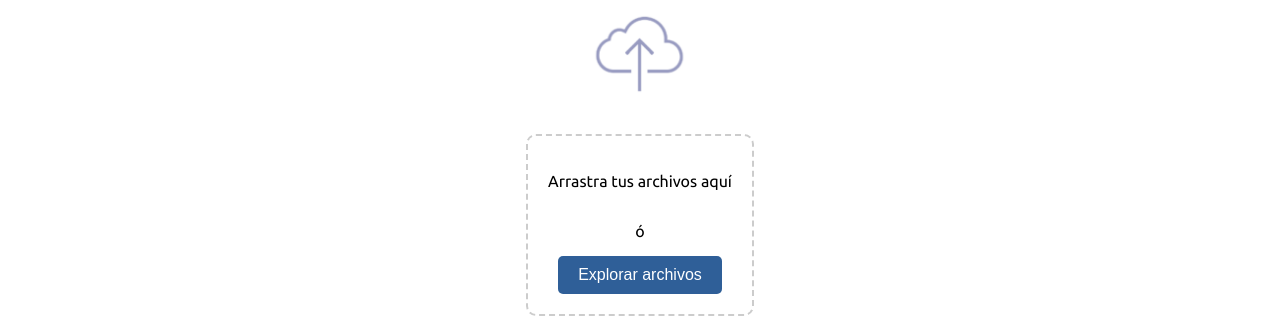
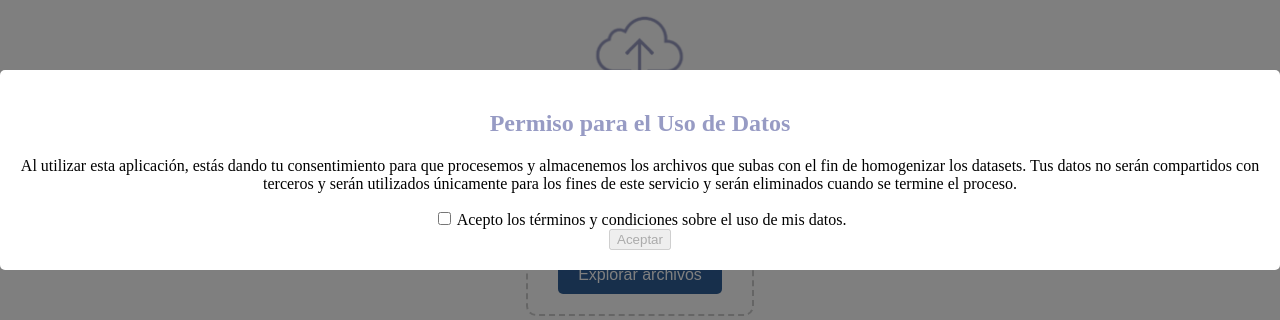
Before and after one commit to ReefByte/Front_Datagenization, an Angular app: page / in a window 1280 px wide. Shown: the part 230-550 px from the top of the page. Built offline with nearby package versions, Linux system fonts and the light colour scheme.

Commit message:
permiso datos

```diff
--- a/src/app/components/upload/upload.component.html
+++ b/src/app/components/upload/upload.component.html
@@ -1,3 +1,23 @@
+<div *ngIf="showDataConsentModal" class="modal">
+  <div class="modal-content">
+    <h2 style="color: #979BC4;">Permiso para el Uso de Datos</h2>
+    <p>
+      Al utilizar esta aplicación, estás dando tu consentimiento para que
+      procesemos y almacenemos los archivos que subas con el fin de homogenizar
+      los datasets. Tus datos no serán compartidos con terceros y serán utilizados
+      únicamente para los fines de este servicio y serán eliminados cuando se termine el proceso.
+    </p>
+    <div class="checkbox-container">
+      <label>
+        <input type="checkbox" [(ngModel)]="isDataConsentGiven">
+        Acepto los términos y condiciones sobre el uso de mis datos.
+      </label>
+    </div>
+    <div class="modal-actions">
+      <button (click)="closeDataConsentModal()" [disabled]="!isDataConsentGiven">Aceptar</button>
+    </div>
+  </div>
+</div>
 <div *ngIf="showModal" class="modal">
   <div class="modal-content">
     <p>Debes seleccionar archivos para poder continuar.</p>
--- a/src/app/components/upload/upload.component.ts
+++ b/src/app/components/upload/upload.component.ts
@@ -1,9 +1,7 @@
-
 import { Component, ElementRef, OnInit, ViewChild } from '@angular/core';
 import { Router } from '@angular/router';
 import { UploadService } from '../../service/upload.service';
 import { v4 as uuidv4 } from 'uuid';
-
 
 @Component({
   selector: 'app-upload',
@@ -22,12 +20,16 @@
   isModalOpen = false;
   isLoading = false;
   pulpiHasMessage = true;
+  showDataConsentModal: boolean = true; // Modal de consentimiento de datos
+  isDataConsentGiven: boolean = false;
 
   ngOnInit(): void {
     this.session_id = uuidv4();
-    sessionStorage.setItem('session_id',this.session_id);
+    sessionStorage.setItem('session_id', this.session_id);
     console.log(this.session_id);
     sessionStorage.setItem('session_id', this.session_id);
+
+    this.showDataConsentModal = true;
   }
 
   openFileDialog() {
@@ -36,9 +38,11 @@
 
   onFileSelected(event: Event) {
     const input = event.target as HTMLInputElement;
-    const files = input.files
+    const files = input.files;
     if (files && files.length > 0) {
-      this.selectedFileNames.push(...Array.from(files).map(file => file.name));
+      this.selectedFileNames.push(
+        ...Array.from(files).map((file) => file.name)
+      );
       this.selectedFiles.push(...Array.from(files));
       this.buttonLabel = 'Seleccionar más archivos';
     }
@@ -49,19 +53,27 @@
     if (this.selectedFiles.length == 0) {
       this.showModal = true;
       this.isLoading = false;
-    }
-    else{
+    } else {
       // @ts-ignore
-      this.uploadService.procesar(this.selectedFiles, sessionStorage.getItem('session_id')).subscribe(
+      this.uploadService
+        .procesar(this.selectedFiles, sessionStorage.getItem('session_id') ?? '')
+        .subscribe(
           (respuesta: any) => {
             console.log('Archivo subido con éxito', respuesta);
-          this.router.navigate(['/columns'])
+            this.router.navigate(['/columns']);
             this.isLoading = true;
           },
           (error: any) => {
             this.isLoading = true;
             console.error('Error al subir archivo', error);
-        })
+          }
+        );
+    }
+  }
+  // Cerrar el modal de datos
+  closeDataConsentModal() {
+    if (this.isDataConsentGiven) {
+      this.showDataConsentModal = false;
     }
   }
   closeModal() {
@@ -80,7 +92,6 @@
     this.pulpiHasMessage = false;
     this.isModalOpen = true;
   }
-
 
   closeModalPulpi() {
     this.isModalOpen = false;
@@ -118,7 +129,9 @@
       console.log('Archivo seleccionado:', file.name);
     }
     if (files && files.length > 0) {
-      this.selectedFileNames.push(...Array.from(files).map(file => file.name));
+      this.selectedFileNames.push(
+        ...Array.from(files).map((file) => file.name)
+      );
       this.selectedFiles.push(...Array.from(files));
       this.buttonLabel = 'Seleccionar más archivos';
     }
```
Lines whose indentation alone changed are shown as unchanged.
